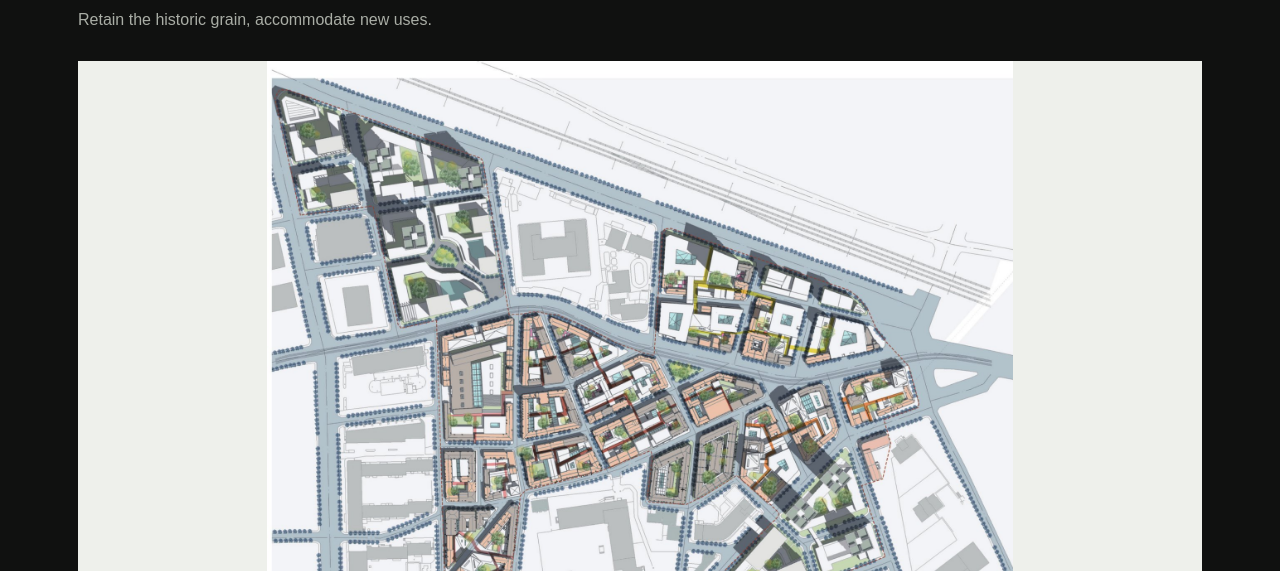
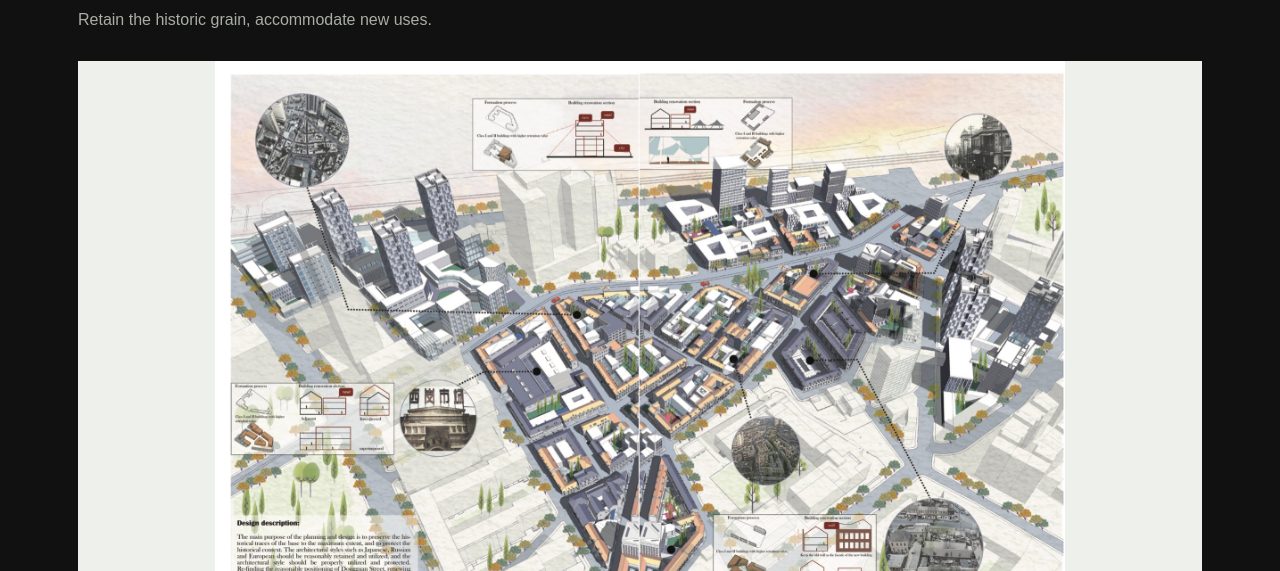
Before and after one commit to yuxuechun0628/yuxuechun0628.github.io, a plain HTML site: page projects/dongguan.html in a window 1280 px wide. Shown: the part 381-952 px from the top of the page. Drawn offline with Linux system fonts and the light colour scheme.

Commit message:
Use new images in project detail pages

```diff
--- a/projects/dongguan.html
+++ b/projects/dongguan.html
@@ -15,7 +15,7 @@
 <body>
   <a class="skip-link" href="#main">Skip to content</a>
   <div id="xy-pages"><div class="website quiet black"><header><a href="../index.html" class="brand ">Xuechun Yu</a><nav aria-label="Main navigation"><a href="../index.html" >Home</a><a href="../research.html" >Research</a><a href="../practice.html"  aria-current="page">Practice</a><a href="../news.html" >News</a><a href="../cv.html" >CV</a><a href="../contact.html" >Contact</a></nav></header>
-  <main id="main"><a class="return-link" href="../practice.html">← Practice</a><div class="detail-opening"><span class="eyebrow">DALIAN / 2018 / ACADEMIC STUDIO</span><h1>Dongguan Historic District</h1><p class="detail-deck">Retain the historic grain, accommodate new uses.</p></div><figure class="detail-figure"><img src="../assets/images/dongguan.jpg" alt="District axonometric / Proposed conservation and renewal strategy." decoding="async"><figcaption>District axonometric / Proposed conservation and renewal strategy.</figcaption></figure><div class="detail-body"><aside class="detail-meta"><span class="eyebrow">PROJECT CONTEXT</span><p>Dalian, China
+  <main id="main"><a class="return-link" href="../practice.html">← Practice</a><div class="detail-opening"><span class="eyebrow">DALIAN / 2018 / ACADEMIC STUDIO</span><h1>Dongguan Historic District</h1><p class="detail-deck">Retain the historic grain, accommodate new uses.</p></div><figure class="detail-figure"><img src="../assets/images/dongguan-20261015.jpg" alt="District axonometric / Proposed conservation and renewal strategy." decoding="async"><figcaption>District axonometric / Proposed conservation and renewal strategy.</figcaption></figure><div class="detail-body"><aside class="detail-meta"><span class="eyebrow">PROJECT CONTEXT</span><p>Dalian, China
 2018
 Academic studio</p><span class="eyebrow">FOCUS</span><p>Historic district renewal
 Courtyard typology
```
Also changed, not shown: projects/dongting.html (+1 -1 lines).
